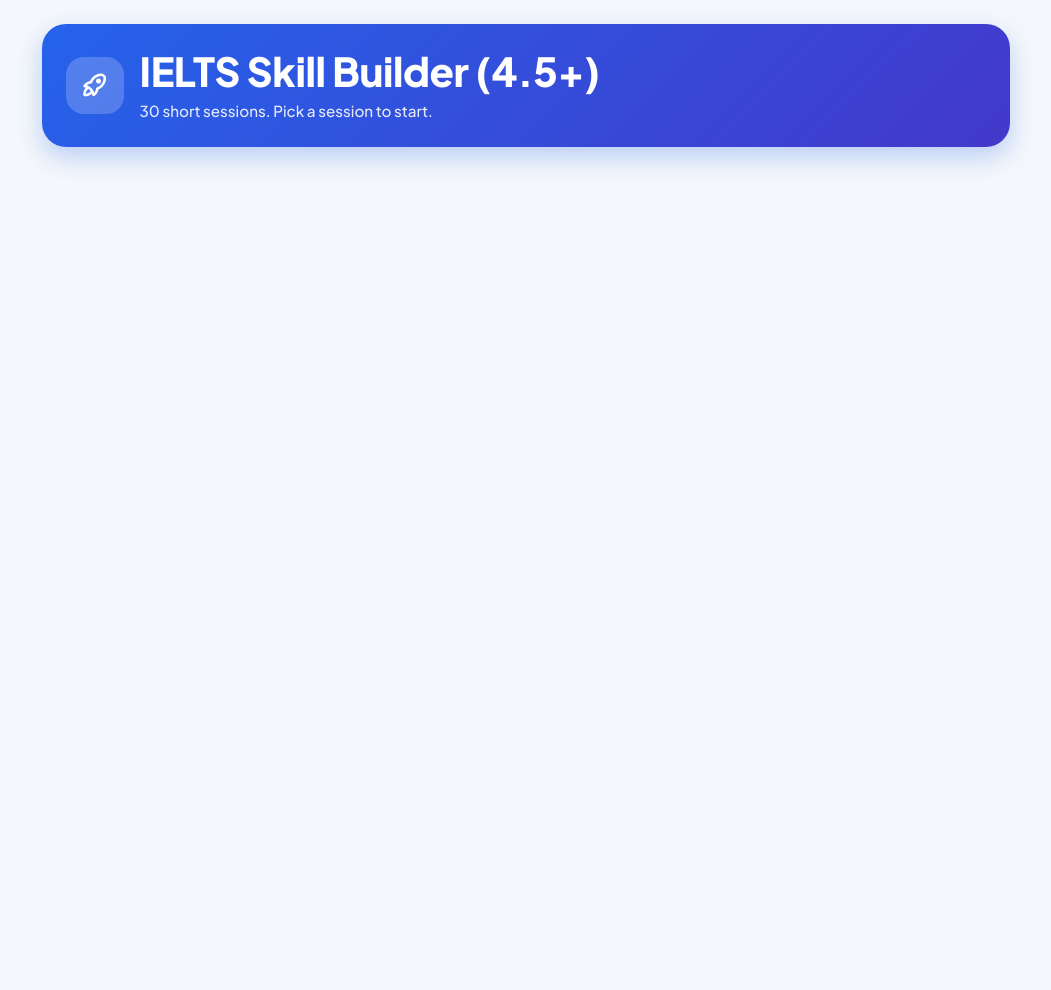
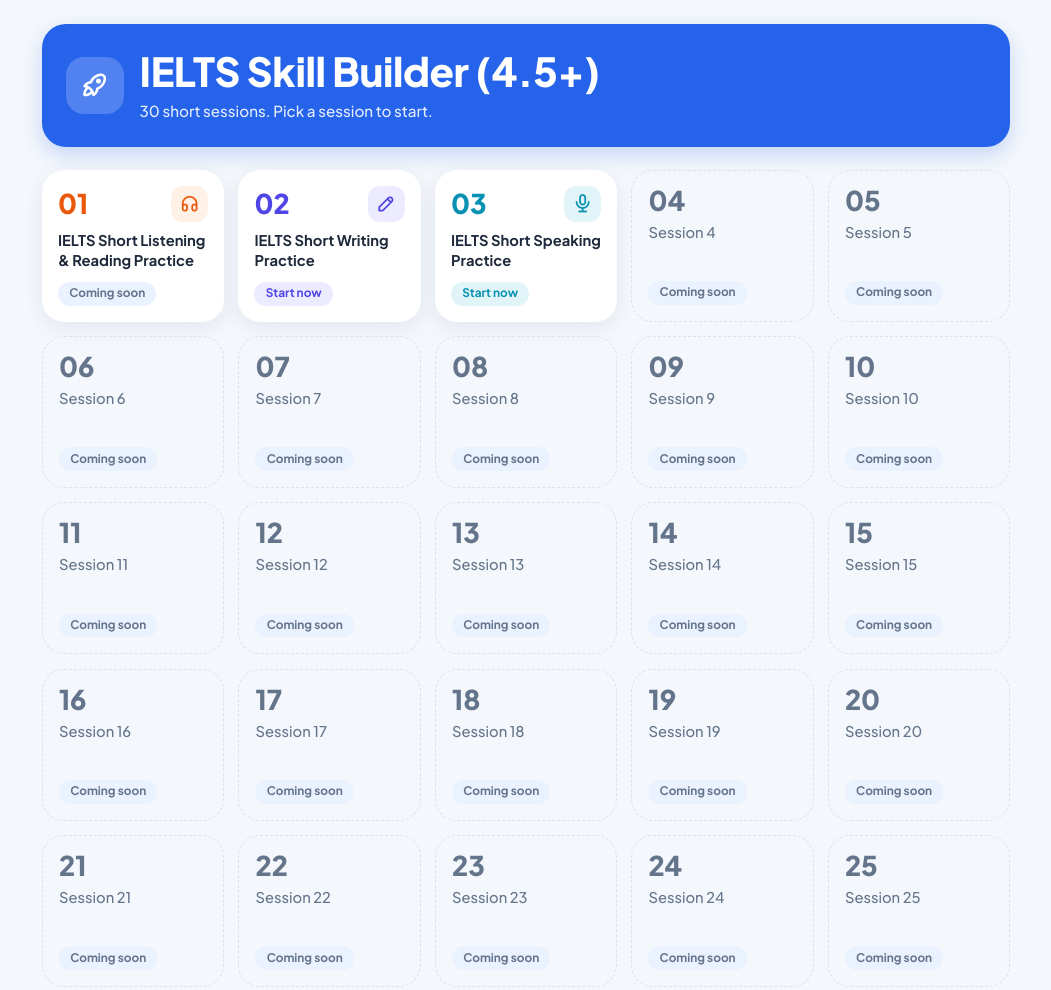
Before and after one commit to anhanh775/IELTS-Skillbuilder, a plain HTML site: page index.html in a window 1280 px wide. Shown: the top 990 px of the page, without its empty margins (114-1165 px from the left). Before the commit the page ends 800 px from the top, so only its background shows below. Drawn offline with Linux system fonts and the light colour scheme.

Commit message:
Add files via upload

```diff
--- a/index.html
+++ b/index.html
@@ -12,7 +12,7 @@
 *{box-sizing:border-box}
 body{margin:0;background:var(--bg);color:var(--ink);font:500 1rem/1.6 "Plus Jakarta Sans",system-ui,sans-serif}
 main{max-width:1000px;margin:0 auto;padding:1.5rem 1rem 4rem}
-.hero{display:flex;align-items:center;gap:1rem;padding:1.5rem;border-radius:24px;background:linear-gradient(135deg,#2563eb,#4338ca);color:#fff;box-shadow:0 10px 24px rgba(37,99,235,.28);margin-bottom:1.4rem}
+.hero{display:flex;align-items:center;gap:1rem;padding:1.5rem;border-radius:24px;background:#2563eb;color:#fff;box-shadow:0 8px 20px rgba(37,99,235,.22);margin-bottom:1.4rem}
 .hi{flex:none;width:3.6rem;height:3.6rem;border-radius:18px;background:rgba(255,255,255,.2);display:grid;place-items:center;font-size:1.9rem}
 h1{font:800 clamp(1.6rem,5.5vw,2.5rem)/1.15 "Plus Jakarta Sans",system-ui,sans-serif;letter-spacing:-.01em;margin:0}
 .hs{margin:.3rem 0 0;color:rgba(255,255,255,.88);font-size:.95rem}
@@ -43,6 +43,7 @@ a.t:focus-visible{outline:3px solid var(--c);outline-offset:3px}
 // To add a session: put its page in session-NN/index.html, then set href and title here.
 // skill: lr = listening/reading, wr = writing, sp = speaking (sets colour and icon).
 // An entry with no href is shown as “Coming soon”.
+(function(){
 var ICON={lr:"headphones",wr:"pencil",sp:"microphone"};
 var S=[
  {title:"IELTS Short Listening & Reading Practice",skill:"lr"},
@@ -54,13 +55,14 @@ for(var i=0;i<30;i++){
  var s=S[i]||{},li=document.createElement("li"),a=document.createElement(s.href?"a":"div");
  a.className="t"+(s.skill?" "+s.skill:"")+(s.href?"":" soon")+(s.title?" named":"");
  if(s.href)a.href=s.href;
- var top=document.createElement("div");top.className="top";
- var n=document.createElement("span");n.className="n";n.textContent=String(i+1).padStart(2,"0");top.appendChild(n);
- if(s.skill){var ic=document.createElement("span");ic.className="ic";ic.innerHTML='<i class="ti ti-'+ICON[s.skill]+'" aria-hidden="true"></i>';top.appendChild(ic)}
+ var hd=document.createElement("div");hd.className="top";
+ var n=document.createElement("span");n.className="n";n.textContent=String(i+1).padStart(2,"0");hd.appendChild(n);
+ if(s.skill){var ic=document.createElement("span");ic.className="ic";ic.innerHTML='<i class="ti ti-'+ICON[s.skill]+'" aria-hidden="true"></i>';hd.appendChild(ic)}
  var nm=document.createElement("span");nm.className="nm";nm.textContent=s.title||"Session "+(i+1);
  var pl=document.createElement("span");pl.className="pl";pl.textContent=s.href?"Start now":"Coming soon";
- a.append(top,nm,pl);li.appendChild(a);g.appendChild(li);
+ a.append(hd,nm,pl);li.appendChild(a);g.appendChild(li);
 }
+})();
 </script>
 </body>
 </html>
```
